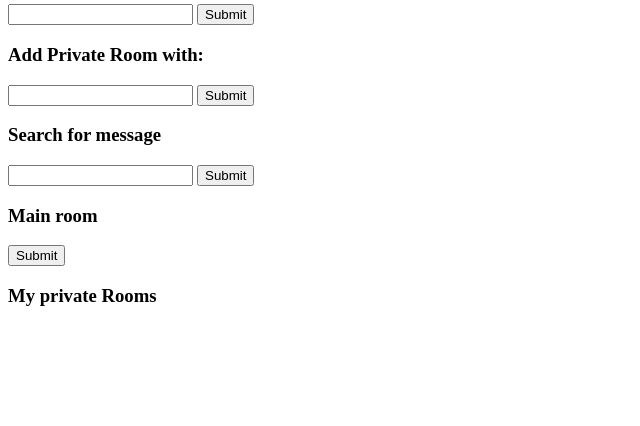
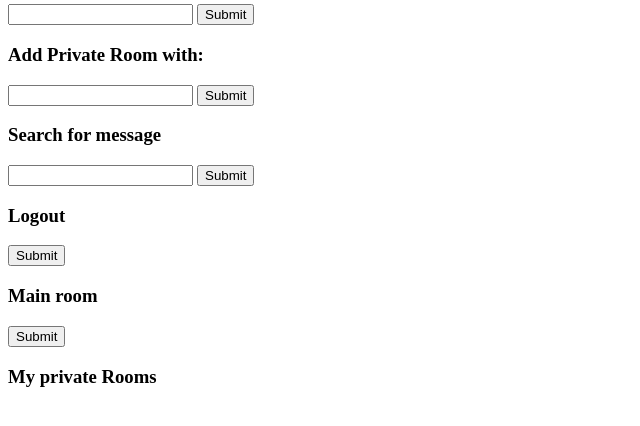
Before and after one commit to kreppola/CyberSecurityBaseProject1, a Django app: page / in a window 1280 px wide. Shown: the part 150-576 px from the top of the page, without its empty margins (0-640 px from the left). Run offline with Django 4.2, Linux system fonts and the light colour scheme; the visitor is signed in with stand-in values (Sample User, id 1); data that the repository does not hold is empty.

Commit message:
Added logout form in ChatBox.html

```diff
--- a/Chat/ChatSite/templates/ChatBox.html
+++ b/Chat/ChatSite/templates/ChatBox.html
@@ -36,6 +36,12 @@
         </form>
     </h3>
 
+    <h3>Logout</h3>
+        <form action="/accounts/logout/" method="GET">
+            <input type="submit"/>
+        </form>
+    </h3>
+
     <h3> Main room </h3>
     <form action="/" method="GET" />
         <input type="submit"/>
```
